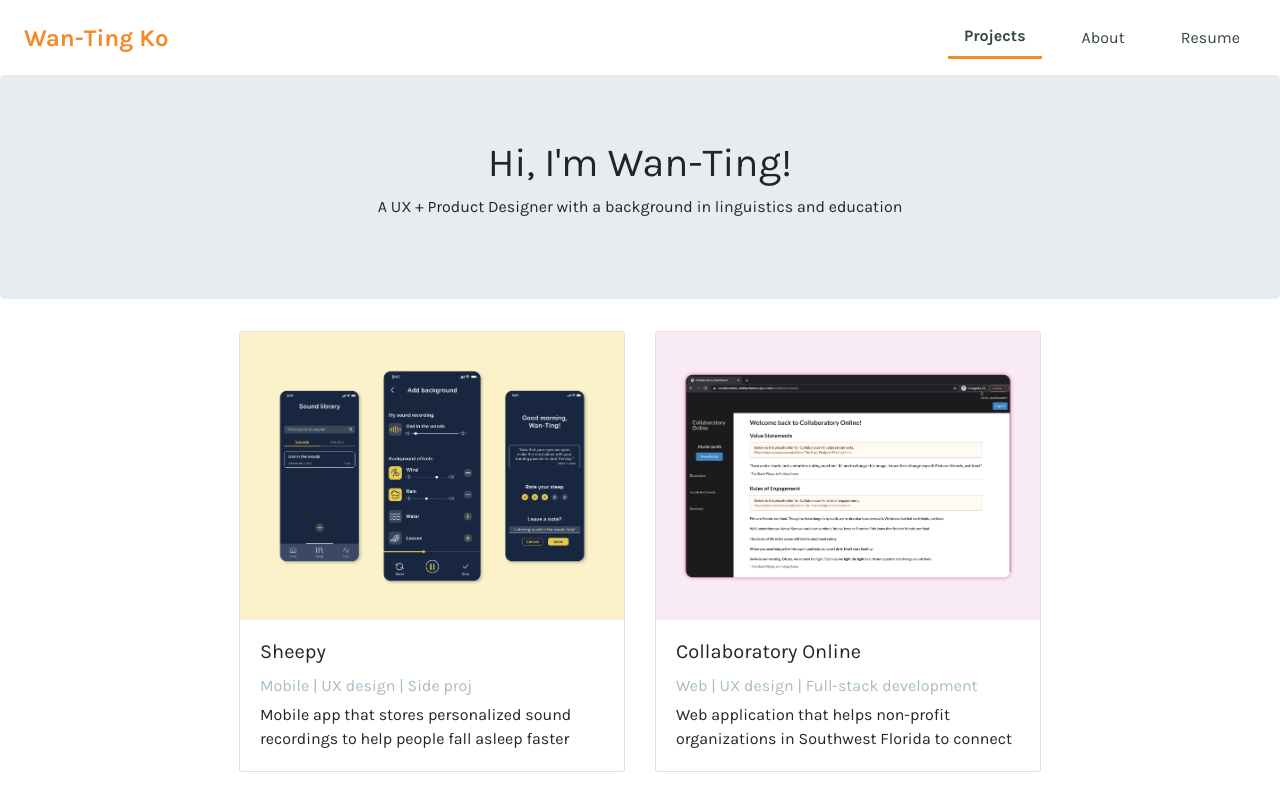
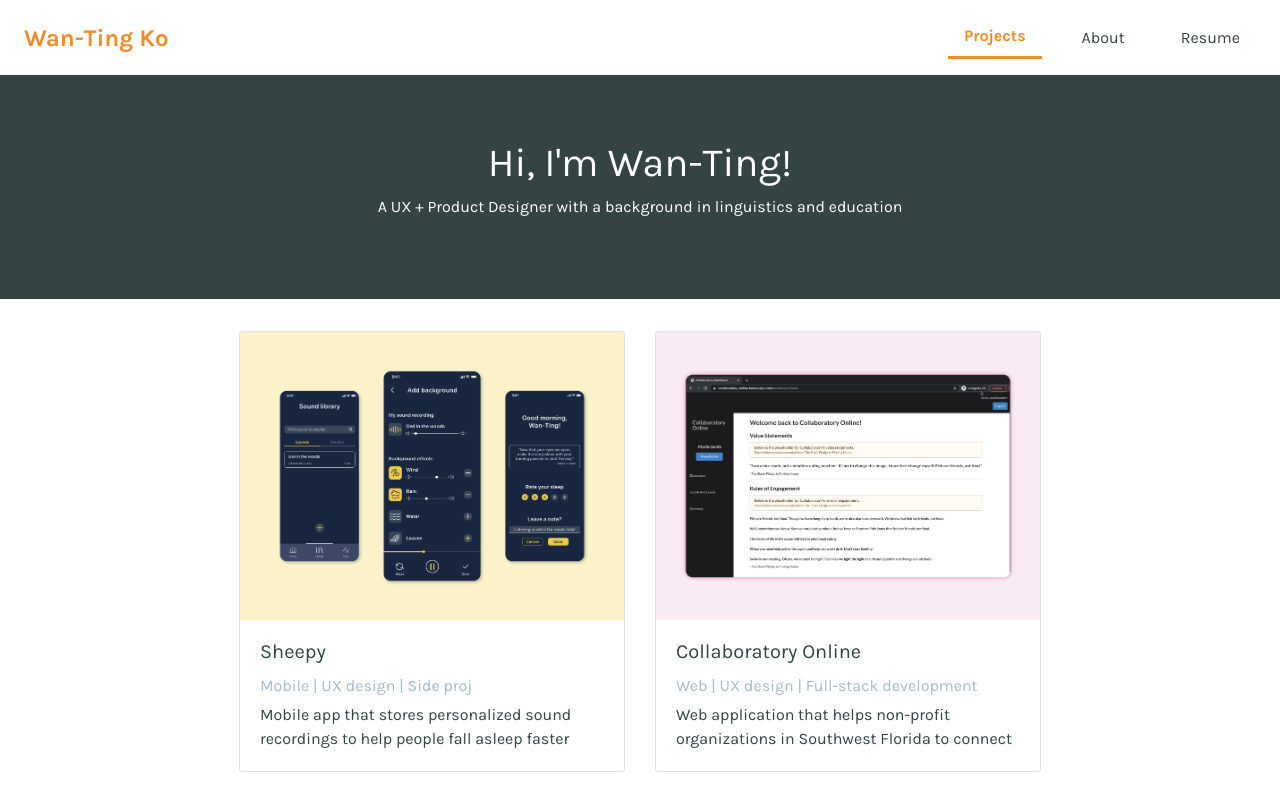
Before and after one commit to wantingko/ux, a plain HTML site: page index.html in a window 1280 px wide. Shown: the top 793 px of the page. Drawn offline with nearby package versions, Linux system fonts and the light colour scheme.

Commit message:
modified index style

```diff
--- a/assets/css/index.css
+++ b/assets/css/index.css
@@ -4,15 +4,18 @@ html, body{
     height: 100%;
     position: relative;
     font-family: 'Karla', sans-serif;
+    color: #334443;
     /* font-family: 'Rubik', sans-serif; */
 }
+/* .grey {
+    background-color: rgba(51, 68, 67, .04);
+} */
 a:hover {
     text-decoration: none;
 }
 .content {
     width: 80%;
 }
-
 .separator {
     margin: 5em auto;
 }
@@ -42,11 +45,13 @@ a:hover {
 }
 .nav-link{
     color: #334443;
+    /* color: white; */
 }
 .nav-link:hover{
     color: #f48b29;
 }
 li .nav-link.active {
+    color: #f48b29;
     font-weight: 700;
     border-bottom: 3px solid #f48b29;
 }
@@ -58,6 +63,12 @@ li .nav-link.active {
 }
 .nav-logo:hover {
     color: #334443;
+    /* color: #ffe227; */
+}
+#dark-bg {
+    background-color: #334443;
+    color: white;
+    border-radius: 0;
 }
 
 /* project */
--- a/index.html
+++ b/index.html
@@ -46,7 +46,7 @@
     <button onclick="topFunction()" id="top" title="Go to top"><i class="fas fa-chevron-up"></i></button>
 
     <!-- landing bar -->
-    <div class="jumbotron text-center">
+    <div class="jumbotron text-center" id="dark-bg">
       <h1>Hi, I'm Wan-Ting!</h1>
       <p>A UX + Product Designer with a background in linguistics and education</p>
     </div>
```
